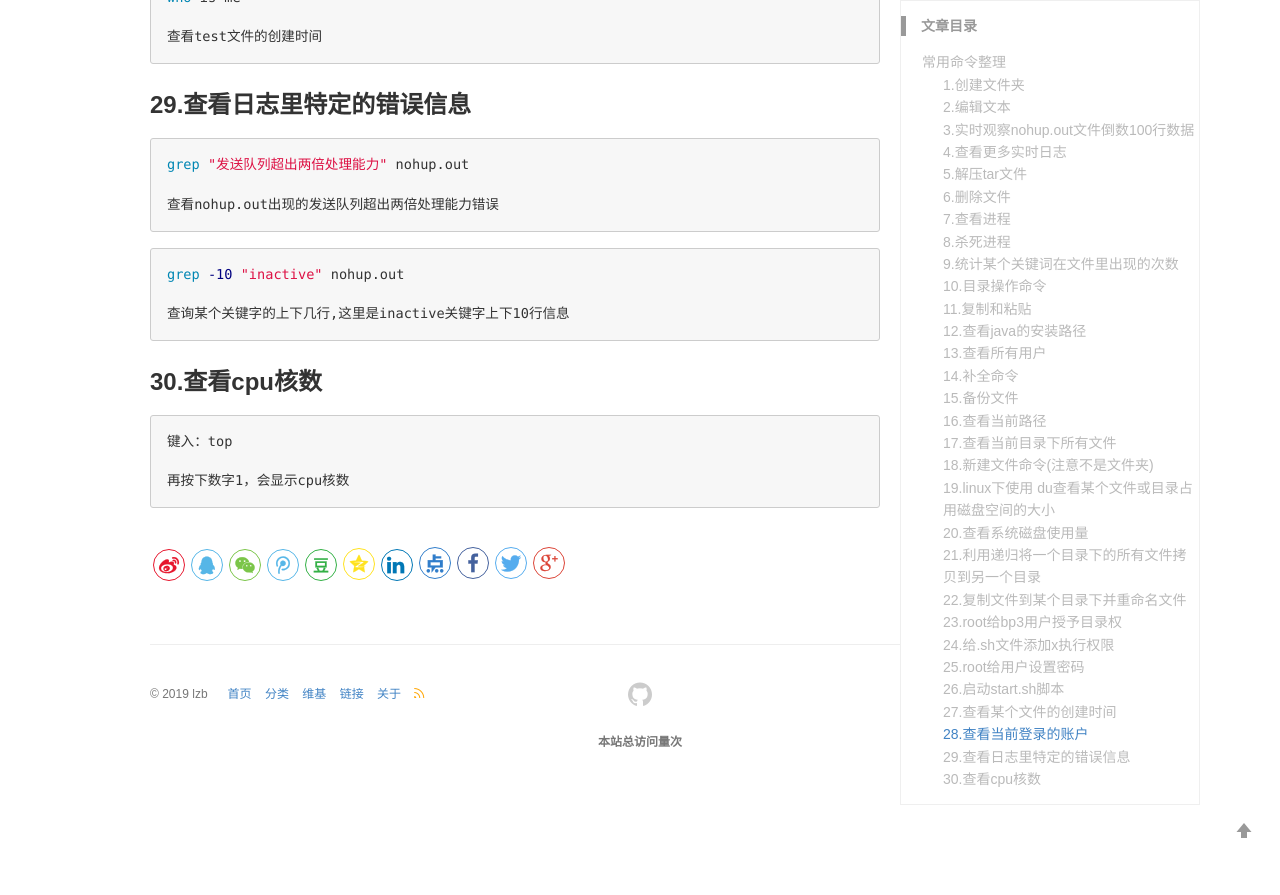
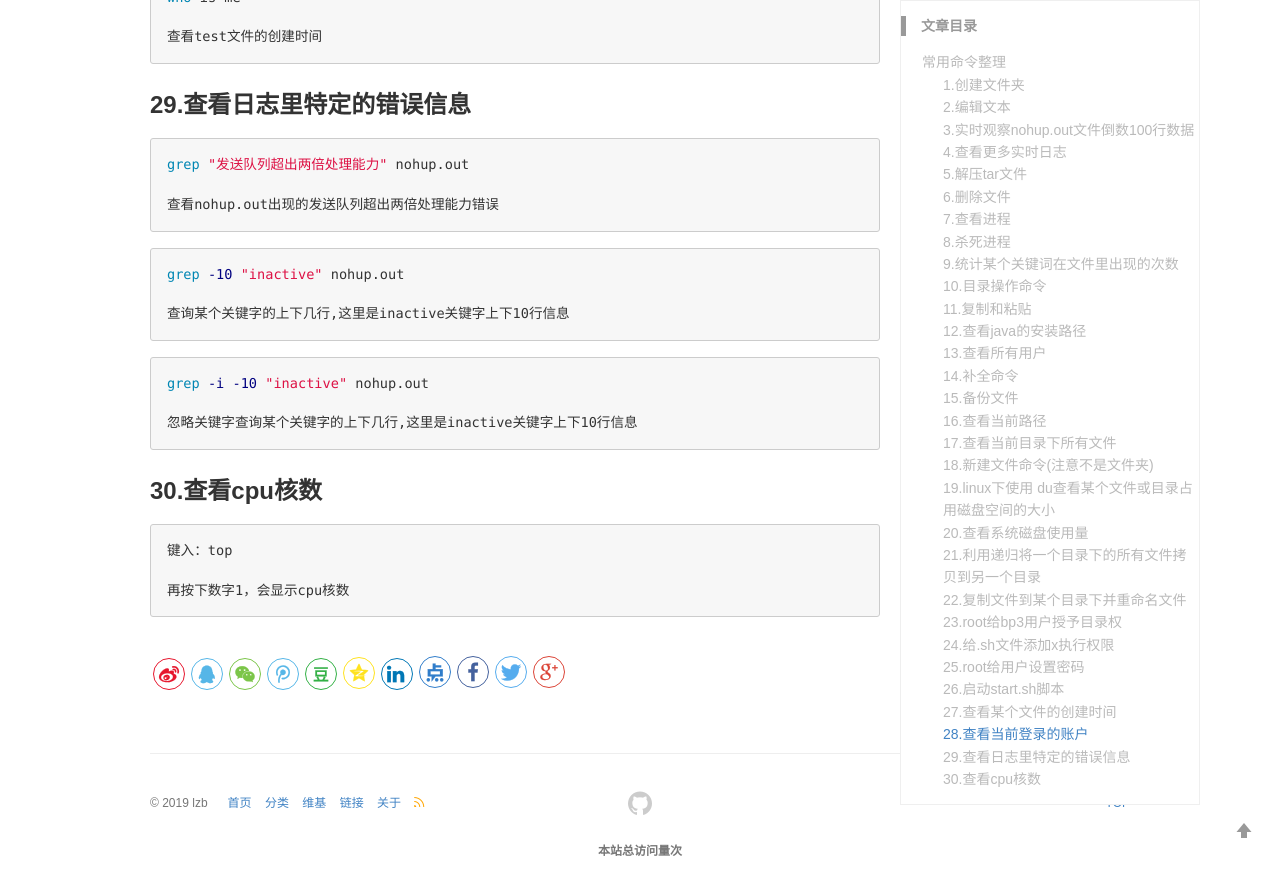
Before and after one commit to lizb0907/lizb0907.github.io, a Jekyll site: the page built from _posts/linux/2019-08-08-Linux.md, in a window 1280 px wide and 900 px high, scrolled down 6056 px. Shown: the top 895 px of the window. Built offline with Jekyll 4.4.1, drawn with Linux system fonts in a browser that asks for light colours; comment, search, counter and statistics services are not loaded; before the commit the page ends 6847 px from its top, so only the background shows below that.

Commit message:
add linux

````diff
--- a/_posts/linux/2019-08-08-Linux.md
+++ b/_posts/linux/2019-08-08-Linux.md
@@ -265,6 +265,12 @@ grep -10 "inactive" nohup.out
 查询某个关键字的上下几行,这里是inactive关键字上下10行信息
 ```
 
+```sh
+grep -i -10 "inactive" nohup.out
+
+忽略关键字查询某个关键字的上下几行,这里是inactive关键字上下10行信息
+```
+
 ### 30.查看cpu核数
 
 ```sh
````
